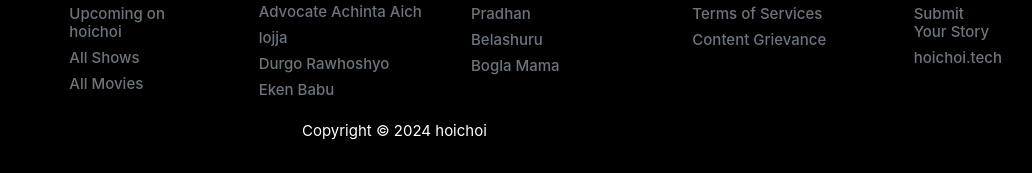
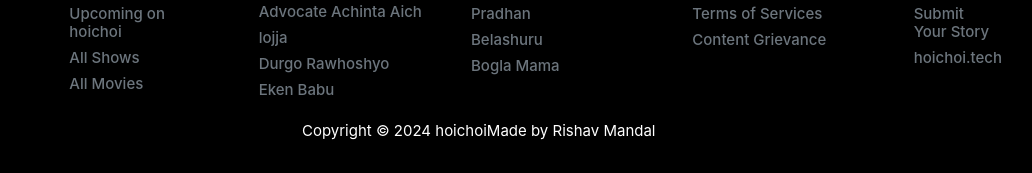
Before and after one commit to rishavmandal/Hoichoi_clone, a plain HTML site: page index.html in a window 1280 px wide. Shown: the part 2309-2482 px from the top of the page, 248-1280 px from the left. Drawn offline with nearby package versions, Linux system fonts and the light colour scheme.

Commit message:
update Made by Rishav in p

```diff
--- a/index.html
+++ b/index.html
@@ -1037,6 +1037,7 @@
         </div>
       </div>
       <p class="Copyright"> Copyright © 2024 hoichoi</p>
+      <p>Made by Rishav Mandal</p>
     </div>
     <body>
       <style>
```
